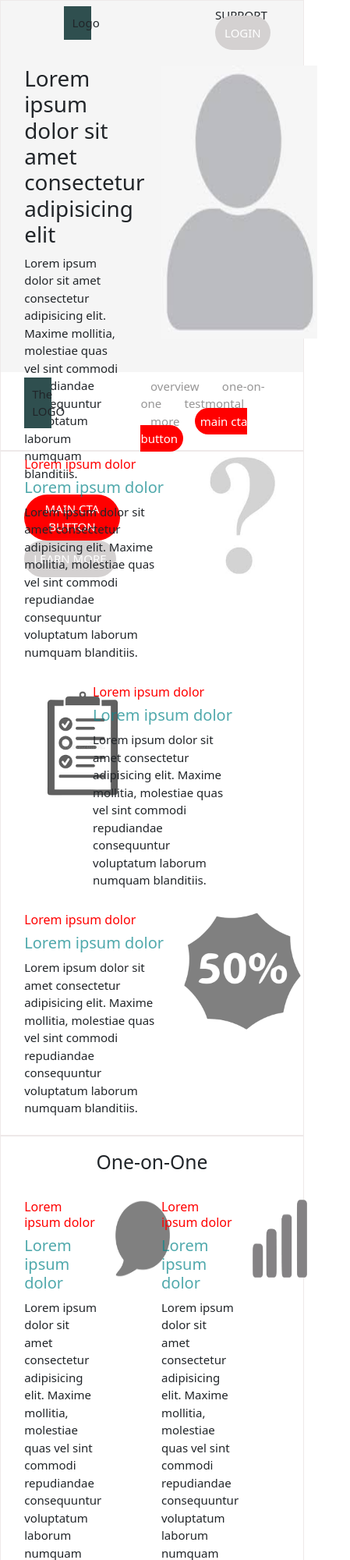
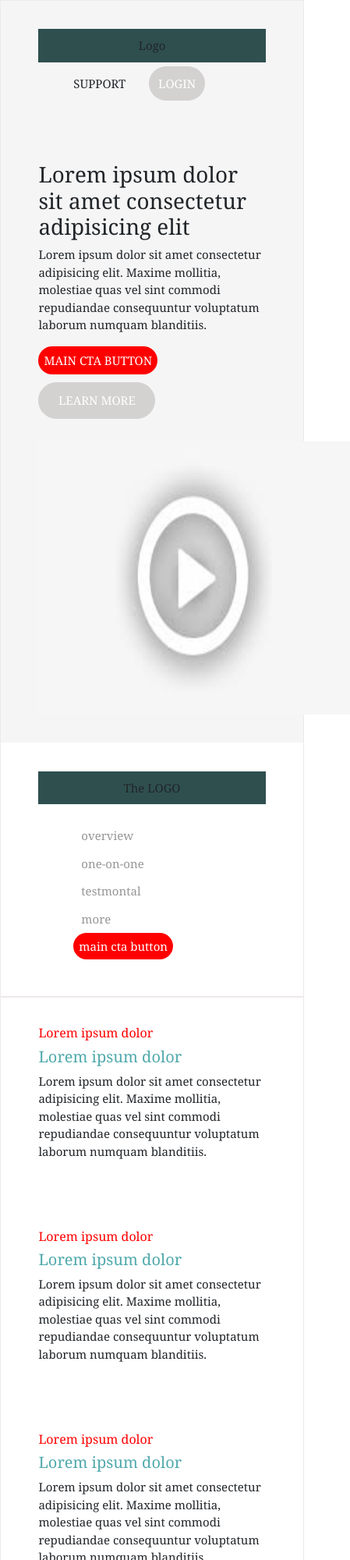
Before and after one commit to becodeorg/verou-3-css-framerworks-Feruzteame, a plain HTML site: page exercise-2/index.html in a window 390 px wide. Shown: the top 2000 px of the page at 78% size, 449 px wide, since content can reach past the window. Drawn offline with nearby package versions, Linux system fonts and the light colour scheme.

Commit message:
responsive

```diff
--- a/exercise-2/index.html
+++ b/exercise-2/index.html
@@ -15,10 +15,10 @@
     <div class="container frist"  >
 
         <div class="row justify-content-around logo">
-            <div class="col-2">
+            <div class="col-lg-2  col-md-12 col-sm-12">
                 <p class="Logo">Logo</p>
             </div>
-            <div class="col-3 align-items-end">
+            <div class="col-lg-3 col-md-12 col-sm-12 align-items-end list">
                 <ul>
                     <li class="support">SUPPORT</li>
                     <li class="span"> LOGIN </li>
@@ -28,7 +28,7 @@
         </div>
 
         <div class="row justify-content-between  discription" >
-            <div class="col-5 align-self-center">
+            <div class="col-lg-5 col-md-12 col-sm-12 align-self-center">
                 <h1>Lorem ipsum dolor sit amet consectetur adipisicing elit</h1>
                 <p>Lorem ipsum dolor sit amet consectetur adipisicing elit. Maxime mollitia,
                     molestiae quas vel sint commodi repudiandae consequuntur voluptatum laborum
@@ -37,16 +37,16 @@
                 <button class="main"> MAIN CTA BUTTON</button>
                 <button class="span">LEARN MORE</button>
             </div>
-            <div class="col-6 ">
-                <img class="person" src="./images/download.jpeg"/>
+            <div class="col-lg-6 col-md-12 col-sm-12">
+                <img class="person" src="./images/play.jpeg"/>
             </div>
         </div>
 
         <div class="row justify-content-between navigation" >
-            <div class="col-2 ">
+            <div class="col-lg-2  col-md-12 col-sm-12">
                 <p class="Logo">The LOGO</p>
             </div>
-            <div class="col-8 ">
+            <div class="col-lg-8 col-md-12 col-sm-12">
                 <ul>
                     <li><span>overview</span> </li>
                     <li> <span> one-on-one</span></li>
@@ -62,7 +62,7 @@
         <!---part 2-->
         <div class="container" >
         <div class="row  " >
-            <div class="col-7 ">
+            <div class="col-lg-7 col-md-12 col-sm-12">
                 <h6>Lorem ipsum dolor</h6>
                 <h5>Lorem ipsum dolor</h5>
                 <p>Lorem ipsum dolor sit amet consectetur adipisicing elit. Maxime mollitia,
@@ -70,7 +70,7 @@
                     numquam blanditiis.
                 </p>
             </div>
-            <div class="col-3  ">
+            <div class="col-lg-3  ">
                 <img class="overview" src="./images/pic.jpeg"/>
             </div>
         </div>
@@ -79,7 +79,7 @@
             <div class="col-3 ">
                 <img class="overview" src="./images/download.png"/>
             </div>
-            <div class="col-7 ">
+            <div class="col-lg-7 col-md-12 col-sm-12">
                 <h6>Lorem ipsum dolor</h6>
                 <h5>Lorem ipsum dolor</h5>
                 <p>Lorem ipsum dolor sit amet consectetur adipisicing elit. Maxime mollitia,
@@ -90,7 +90,7 @@
 
         </div>
         <div class="row " >
-            <div class="col-7 ">
+            <div class="col-lg-7 col-md-12 col-sm-12">
                 <h6>Lorem ipsum dolor</h6>
                 <h5>Lorem ipsum dolor</h5>
                 <p>Lorem ipsum dolor sit amet consectetur adipisicing elit. Maxime mollitia,
@@ -112,48 +112,44 @@
 
             <div class="row" >
 
-                    <div class="col-4 ">
+                    <div class="col-lg-4 col-md-12 col-sm-12">
                         <h6>Lorem ipsum dolor</h6>
                         <h5>Lorem ipsum dolor</h5>
                         <p>Lorem ipsum dolor sit amet consectetur adipisicing elit. Maxime mollitia,
-                            molestiae quas vel sint commodi repudiandae consequuntur voluptatum laborum
-                            numquam blanditiis.
+                            molestiae quas vel sint commodi repudiandae consequuntur.
                         </p>
                     </div>
-                    <div class="col-2  ">
+                    <div class="col-lg-2 ">
                         <img class="part-3" src="./images/chat.png"/>
                     </div>
 
-                    <div class="col-4 ">
+                    <div class="col-lg-4 col-md-12 col-sm-12">
                         <h6>Lorem ipsum dolor</h6>
                         <h5>Lorem ipsum dolor</h5>
                         <p>Lorem ipsum dolor sit amet consectetur adipisicing elit. Maxime mollitia,
-                            molestiae quas vel sint commodi repudiandae consequuntur voluptatum laborum
-                            numquam blanditiis.
+                            molestiae quas vel sint commodi repudiandae.
                         </p>
                     </div>
-                    <div class="col-2  ">
+                    <div class="col-lg-2  ">
                         <img class="part-3" src="./images/graph.png"/>
                     </div>
 
-                   <div class="col-4 ">
+                   <div class="col-lg-4 col-md-12 col-sm-12">
                         <h6>Lorem ipsum dolor</h6>
                         <h5>Lorem ipsum dolor</h5>
                         <p>Lorem ipsum dolor sit amet consectetur adipisicing elit. Maxime mollitia,
-                            molestiae quas vel sint commodi repudiandae consequuntur voluptatum laborum
-                            numquam blanditiis.
+                            molestiae quas vel sint commodi.
                         </p>
                    </div>
-                   <div class="col-2 ">
+                   <div class="col-lg-2 ">
                         <img class="part-3" src="./images/qa.png"/>
                    </div>
 
-                   <div class="col-4 ">
+                   <div class="col-lg-4 col-md-12 col-sm-12">
                         <h6>Lorem ipsum dolor</h6>
                         <h5>Lorem ipsum dolor</h5>
                         <p>Lorem ipsum dolor sit amet consectetur adipisicing elit. Maxime mollitia,
-                            molestiae quas vel sint commodi repudiandae consequuntur voluptatum laborum
-                            numquam blanditiis.
+                            molestiae quas vel sint commodi repudiandae consequuntu.
                         </p>
                    </div>
                    <div class="col-2  ">
@@ -168,7 +164,7 @@
       <div class="container">
           <div class="row">
 
-              <div class="col-4">
+              <div class="col-lg-4 col-md-12 col-sm-12">
                 <div class="card">
                     <img src="images/test.png" class="card-img-top" alt="...">
                     <div class="card-body">
@@ -178,7 +174,7 @@
                   </div>
               </div>
 
-              <div class="col-4">
+              <div class="col-lg-4 col-md-12 col-sm-12">
                 <div class="card">
                     <img src="images/test.png" class="card-img-top" alt="...">
                     <div class="card-body">
@@ -187,7 +183,7 @@
                     </div>
                   </div>
             </div>
-            <div class="col-4">
+            <div class="col-lg-4 col-md-12 col-sm-12">
                 <div class="card">
                     <img src="images/test.png" class="card-img-top" alt="...">
                     <div class="card-body">
@@ -206,7 +202,7 @@
     <!---part 5-->
     <div class="container" >
         <div class="row" >
-            <div class="col-5 ">
+            <div class="col-lg-5 col-md-12 col-sm-12 ">
                 <h6>Lorem ipsum dolor</h6>
                 <h5>Lorem ipsum dolor</h5>
                 <p>Lorem ipsum dolor sit amet consectetur adipisicing elit. Maxime mollitia,
@@ -223,7 +219,7 @@
             <div class="col-4 ">
                 <img class="more" src="./images/clock.png"/>
             </div>
-            <div class="col-7 ">
+            <div class="col-lg-7 col-md-12 col-sm-12">
                 <h6>Lorem ipsum dolor</h6>
                 <h5>Lorem ipsum dolor</h5>
                 <p>Lorem ipsum dolor sit amet consectetur adipisicing elit. Maxime mollitia,
@@ -234,7 +230,7 @@
 
         </div>
         <div class="row " >
-            <div class="col-7 ">
+            <div class="col-lg-7 col-md-12 col-sm-12">
                 <h6>Lorem ipsum dolor</h6>
                 <h5>Lorem ipsum dolor</h5>
                 <p>Lorem ipsum dolor sit amet consectetur adipisicing elit. Maxime mollitia,
--- a/exercise-2/style.scss
+++ b/exercise-2/style.scss
@@ -5,6 +5,9 @@ $mainColor: white;
 $mainbackgroundcolor: red;
 $h6color: red;
 $h5color: rgba(11, 135, 139, 0.719);
+$footer-log-backgroundcolor: whitesmoke;
+$span-color: white;
+$logo-bk-color: darkslategray;
 
 * {
   margin: 0;
@@ -16,6 +19,7 @@ body {
       section {
         background-color: rgb(235, 233, 233);
         font-size: 15px;
+        font-family: Georgia, serif;;
       }
     .container{
       border: solid 1px rgb(238, 233, 233);
@@ -28,9 +32,8 @@ body {
       padding-bottom: 2%;
 
     }
-
-    .logo {
-    background-color: whitesmoke;
+   .logo,  .discription {
+    background-color: $footer-log-backgroundcolor;
    }
   ul{
     list-style: none;
@@ -39,19 +42,11 @@ body {
     display: inline;
     margin: 1.5%;
   }
+.person{
+    height: 350px;
+    width: 300px;
+  }
 
-  .discription {
-    height: 400px;
-    background-color: whitesmoke;
-  }
-  .person{
-    height: 350px;
-    width: 200px;
-  }
-  .navigation {
-    height: 100px;
-    background-color: white;
-  }
   .part-3{
     height: 100px;
     width: 70px;
@@ -66,7 +61,7 @@ body {
   padding: 2%;
 }
 .footer{
-  background-color: whitesmoke;
+  background-color: $footer-log-backgroundcolor;
   text-align: center;
   padding: 2%;
 }
@@ -82,14 +77,14 @@ h2{
   border-radius: 50px;
 }
 .span{
-  color: white;
+  color: $span-color;
   border: solid 2px transparent;
   border-radius: 50px;
   padding: 10px;
   background-color: rgb(212, 209, 209);
 }
 .Logo{
-  background-color: darkslategray;
+  background-color: $logo-bk-color;
   padding: 10px;
   text-align: center;
 }
@@ -106,3 +101,37 @@ h6{
 
 
 }
+@media only screen and(max-width: 780px) {
+
+  body{
+
+    section{
+      .overview, .more, .part-3{
+        display: none;
+      }
+      .person{
+       width: 400px;
+       height: 350px;
+       margin-top: 10%;
+      }
+      .row{
+        padding:10%;
+     }
+     .man, .span{
+          margin-top: 10px;
+          width: 150px;
+     }
+     li{
+     display: block;
+      margin: 5%;
+    }
+    .list{
+      li{
+        display: inline;
+        margin: 5%;
+      }
+    }
+    }
+  }
+
+}
```
Also changed, not shown: exercise-2/images/download.jpeg (deleted), exercise-2/images/play.jpeg (added), exercise-2/style.css, 1 other file.
